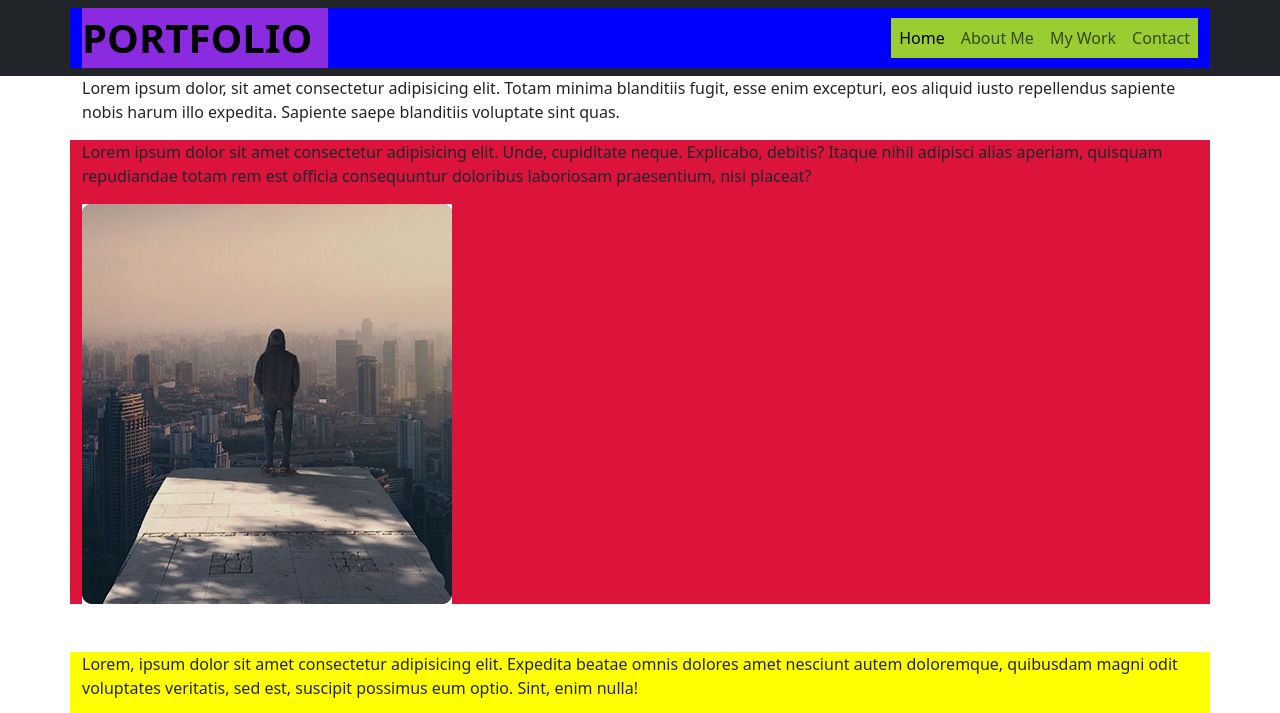
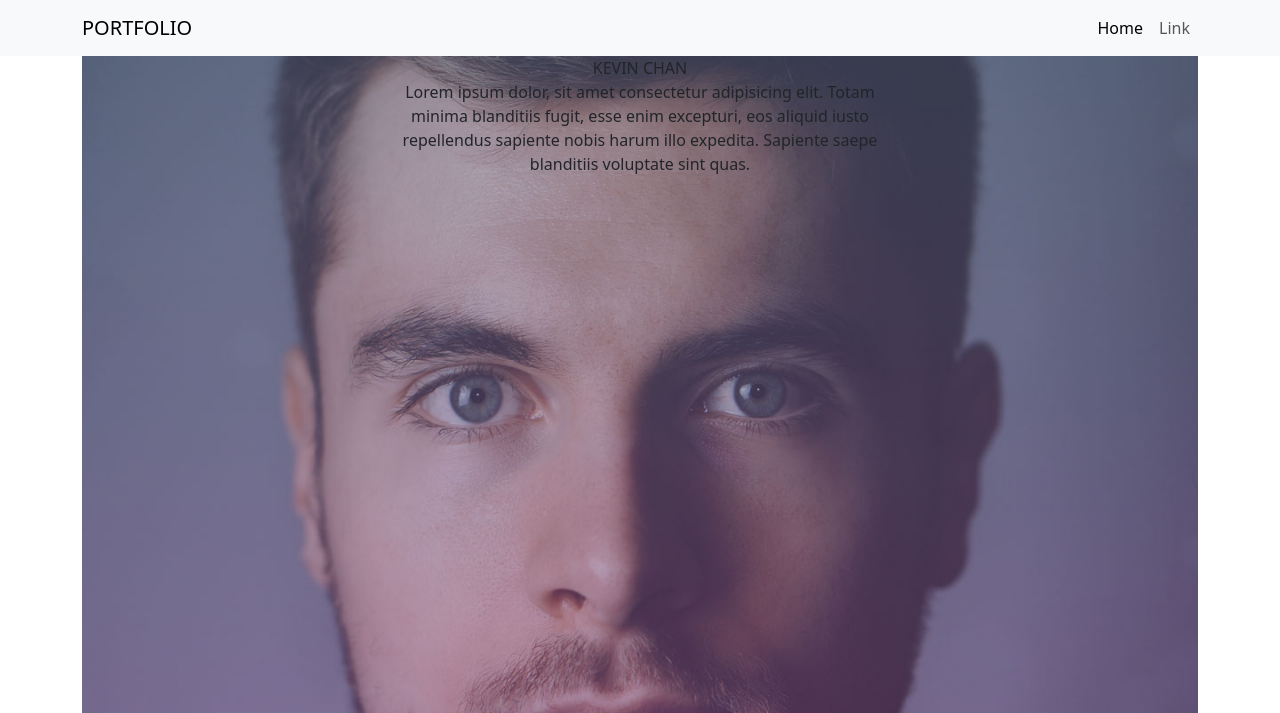
Before and after one commit to ZeR0Destiny/GitHub_Portfolio, a plain HTML site: page index.html in a window 1280 px wide. Shown: the top 713 px of the page. Drawn offline with nearby package versions, Linux system fonts and the light colour scheme.

Commit message:
Added few sections

```diff
--- a/index.html
+++ b/index.html
@@ -13,18 +13,25 @@
         crossorigin="anonymous"></script>
 
     <style>
-        .custom-navbar {
-            background-color: #0e1a22 !important;
+        .bgw {
+            background-image: url("images/main-bg.jpg");
+            background-repeat: no-repeat;
+            background-attachment: fixed;
+            background-position: center;
+            background-size: cover;
+            align-items: center;
+            height: 100vh;
+
         }
     </style>
 </head>
 
 <body>
 
-    <nav class="navbar navbar-expand-lg sticky-top bg-dark">
+    <!-- <nav class="navbar navbar-expand-lg">
         <div class="container d-flex mb3" style="background-color: blue;">
-            <div style="background-color: blueviolet;">
-                <a class="navbar-brand fs-1 fw-bolder" href="#">PORTFOLIO</a>
+            <div>
+                <a class="navbar-brand" href="index.html">PORTFOLIO</a>
             </div>
             <div style="background-color: yellowgreen;">
                 <button class="navbar-toggler" type="button" data-bs-toggle="collapse"
@@ -33,30 +40,85 @@
                     <span class="navbar-toggler-icon"></span>
                 </button>
                 <div class="collapse navbar-collapse" id="navbarNavAltMarkup">
-                    <div class="navbar-nav">
+                    <div class="navbar-nav" id="navbar">
                         <a class="nav-link active" aria-current="page" href="#Home">Home</a>
                         <a class="nav-link" href="#AboutMe">About Me</a>
-                        <a class="nav-link" href="#">My Work</a>
+                        <a class="nav-link" href="#MyWork">My Work</a>
                         <a class="nav-link" href="#">Contact</a>
                     </div>
                 </div>
             </div>
         </div>
+    </nav> -->
+
+    <nav class="navbar navbar-expand-lg bg-body-tertiary sticky-top">
+        <div class="container d-flex mb3">
+            <div><a class="navbar-brand" href="#">PORTFOLIO</a></div>
+            <div>
+                <button class="navbar-toggler" type="button" data-bs-toggle="collapse" data-bs-target="#navbarScroll"
+                    aria-controls="navbarScroll" aria-expanded="false" aria-label="Toggle navigation">
+                    <span class="navbar-toggler-icon"></span>
+                </button>
+                <div class="collapse navbar-collapse" id="navbarScroll">
+                    <ul class="navbar-nav me-auto my-2 my-lg-0 navbar-nav-scroll" style="--bs-scroll-height: 100px;">
+                        <li class="nav-item">
+                            <a class="nav-link active" aria-current="page" href="#Home">Home</a>
+                        </li>
+                        <li class="nav-item">
+                            <a class="nav-link" href="#MyWork">Link</a>
+                        </li>
+                        <!-- <li class="nav-item dropdown">
+                    <a class="nav-link dropdown-toggle" href="#" role="button" data-bs-toggle="dropdown" aria-expanded="false">
+                      Link
+                    </a>
+                    <ul class="dropdown-menu">
+                      <li><a class="dropdown-item" href="#">Action</a></li>
+                      <li><a class="dropdown-item" href="#">Another action</a></li>
+                      <li><hr class="dropdown-divider"></li>
+                      <li><a class="dropdown-item" href="#">Something else here</a></li>
+                    </ul>
+                  </li> -->
+                        <!-- <li class="nav-item">
+                    <a class="nav-link disabled" aria-disabled="true">Link</a>
+                  </li> -->
+                    </ul>
+                </div>
+            </div>
+        </div>
     </nav>
 
+    <!-- <section class="py-5" id="Home"> -->
     <div class="container" id="Home">
-        <p>
-            Lorem ipsum dolor, sit amet consectetur adipisicing elit. Totam minima blanditiis fugit, esse enim
-            excepturi,
-            eos aliquid iusto repellendus sapiente nobis harum illo expedita. Sapiente saepe blanditiis voluptate sint
-            quas.
-        </p>
+
+        <div class="bgw">
+            <div class="d-flex justify-content-center">
+                <!-- <div>
+                    <img src="images/item-1.jpg" alt="">
+                </div> -->
+                <div class="d-flex flex-column text-center">
+                    <span class="text-uppercase">Kevin Chan</span></h1>
+                    <p class="text-wrap" style="width: 30rem;">
+                        Lorem ipsum dolor, sit amet consectetur adipisicing elit. Totam minima blanditiis fugit, esse
+                        enim
+                        excepturi,
+                        eos aliquid iusto repellendus sapiente nobis harum illo expedita. Sapiente saepe blanditiis
+                        voluptate
+                        sint
+                        quas.
+                    </p>
+                </div>
+            </div>
+        </div>
     </div>
+    <!-- </section> -->
 
+    <!-- <div data-bs-spy="scroll" data-bs-target="#navbar"> -->
     <div class="container" style="background-color: crimson;" id="AboutMe">
         <p>
-            Lorem ipsum dolor sit amet consectetur adipisicing elit. Unde, cupiditate neque. Explicabo, debitis? Itaque
-            nihil adipisci alias aperiam, quisquam repudiandae totam rem est officia consequuntur doloribus laboriosam
+            Lorem ipsum dolor sit amet consectetur adipisicing elit. Unde, cupiditate neque. Explicabo, debitis?
+            Itaque
+            nihil adipisci alias aperiam, quisquam repudiandae totam rem est officia consequuntur doloribus
+            laboriosam
             praesentium, nisi placeat?
         </p>
 
@@ -68,8 +130,10 @@
     <div class="mt-5">
         <div class="container" style="background-color: yellow;" id="MyWork">
             <p>
-                Lorem, ipsum dolor sit amet consectetur adipisicing elit. Expedita beatae omnis dolores amet nesciunt
-                autem doloremque, quibusdam magni odit voluptates veritatis, sed est, suscipit possimus eum optio. Sint,
+                Lorem, ipsum dolor sit amet consectetur adipisicing elit. Expedita beatae omnis dolores amet
+                nesciunt
+                autem doloremque, quibusdam magni odit voluptates veritatis, sed est, suscipit possimus eum optio.
+                Sint,
                 enim nulla!
             </p>
 
@@ -78,6 +142,8 @@
             </div>
         </div>
     </div>
+    <!-- </div> -->
+
 </body>
 
 </html>
```
